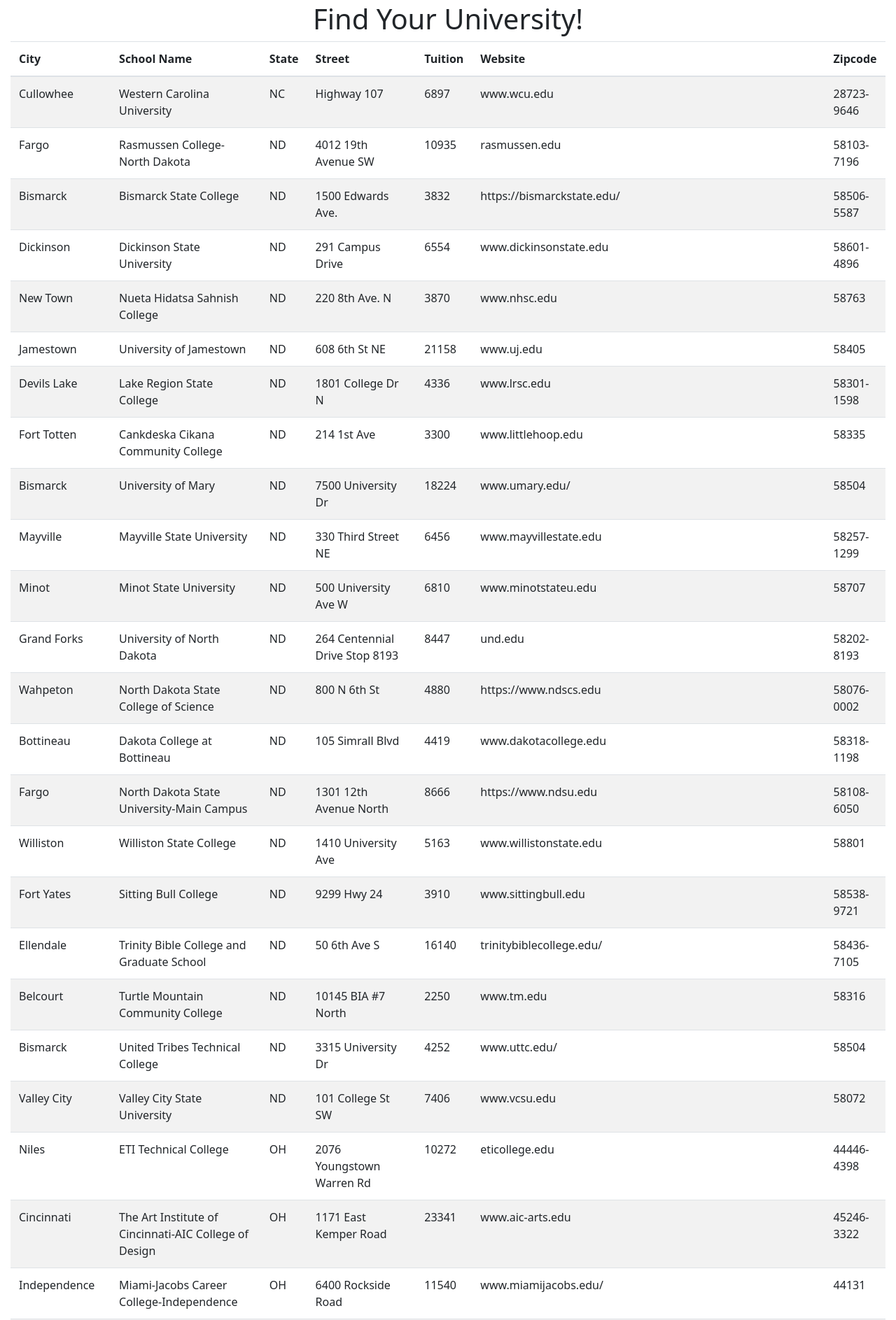
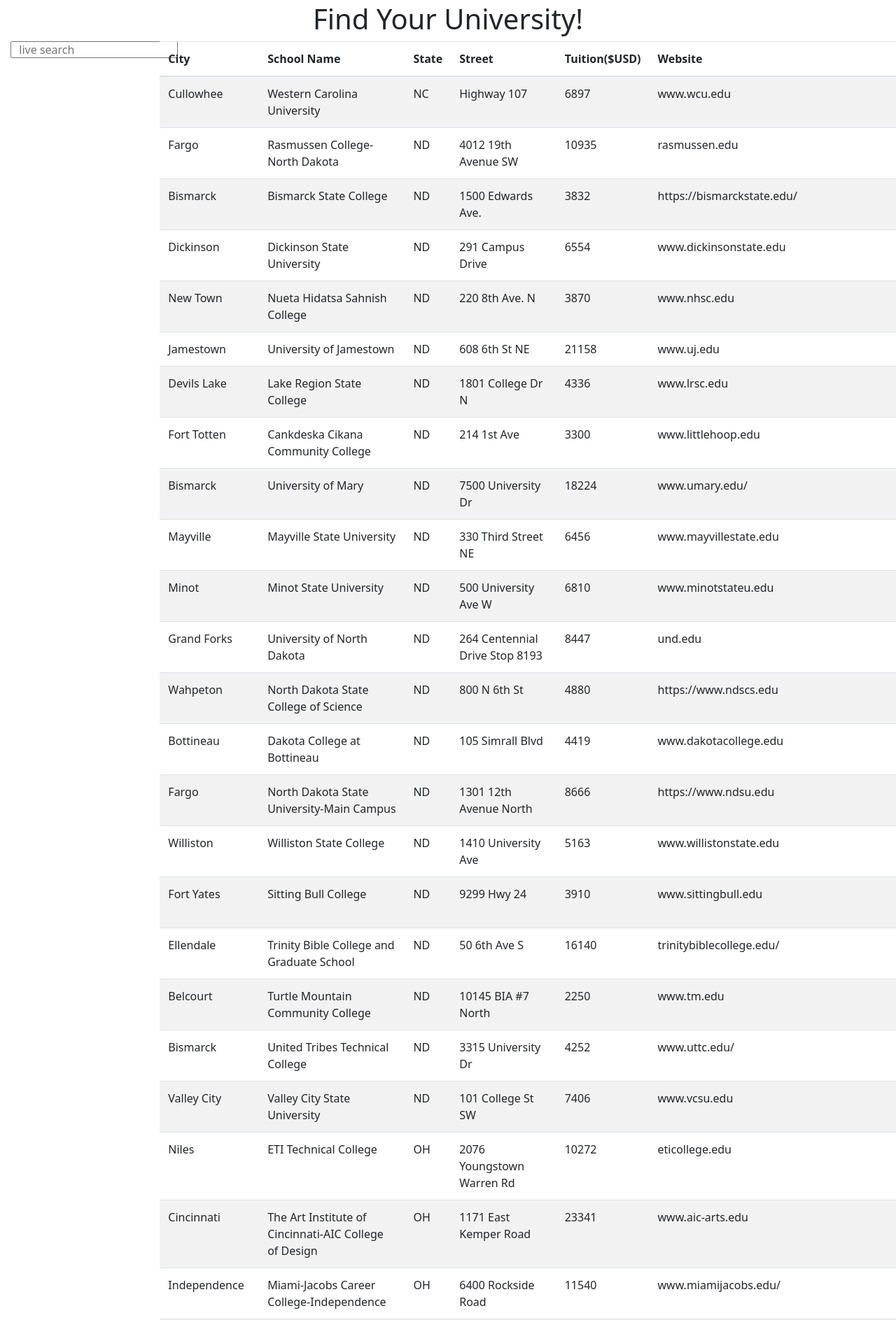
Before and after one commit to huntercash/Project2-FullStackApp, a Flask app: page /tabledata in a window 1280 px wide; the page is wider, and only the part inside the window is pictured. Shown: the part 37-1924 px from the top of that part at 70% size. Run offline with Flask 2, Linux system fonts and the light colour scheme; data comes from the database, SQL or seed files in the repository; some libraries are stand-ins or nearby versions.

Commit message:
addition

```diff
--- a/api/static/js/main.js
+++ b/api/static/js/main.js
@@ -13,3 +13,23 @@ const collegeTable = d3.json("api/institutions.json").then(function(d) {
         row.append("td").text(value));
     }
 });
+
+$("#search").on("keyup", function() {
+    var value = $(this).val();
+
+    $("table tr").each(function(index) {
+        if (index !== 0) {
+
+            $row = $(this);
+
+            var id = $row.find("td:first").text();
+
+            if (id.indexOf(value) !== 0) {
+                $row.hide();
+            }
+            else {
+                $row.show();
+            }
+        }
+    });
+});
--- a/api/templates/tabledata.html
+++ b/api/templates/tabledata.html
@@ -27,16 +27,19 @@
             <h1>Find Your University!</h1>
         </div>
         <div class="row">
-            <div class="col-12">
+          <div class="col-2">
+              <input type="text" id="search" placeholder="  live search"></input>
+          </div>
+            <div class="col-10">
                     <div id="table-area" class="">
-                            <table id="ufo-table" class="table table-striped">
+                            <table id="universities-table" class="table table-striped">
                               <thead>
                                 <tr>
                                   <th class="table-head">City</th>
                                   <th class="table-head">School Name</th>
                                   <th class="table-head">State</th>
                                   <th class="table-head">Street</th>
-                                  <th class="table-head">Tuition</th>
+                                  <th class="table-head">Tuition($USD)</th>
                                   <th class="table-head">Website</th>
                                   <th class="table-head">Zipcode</th>
                                 </tr>
```
